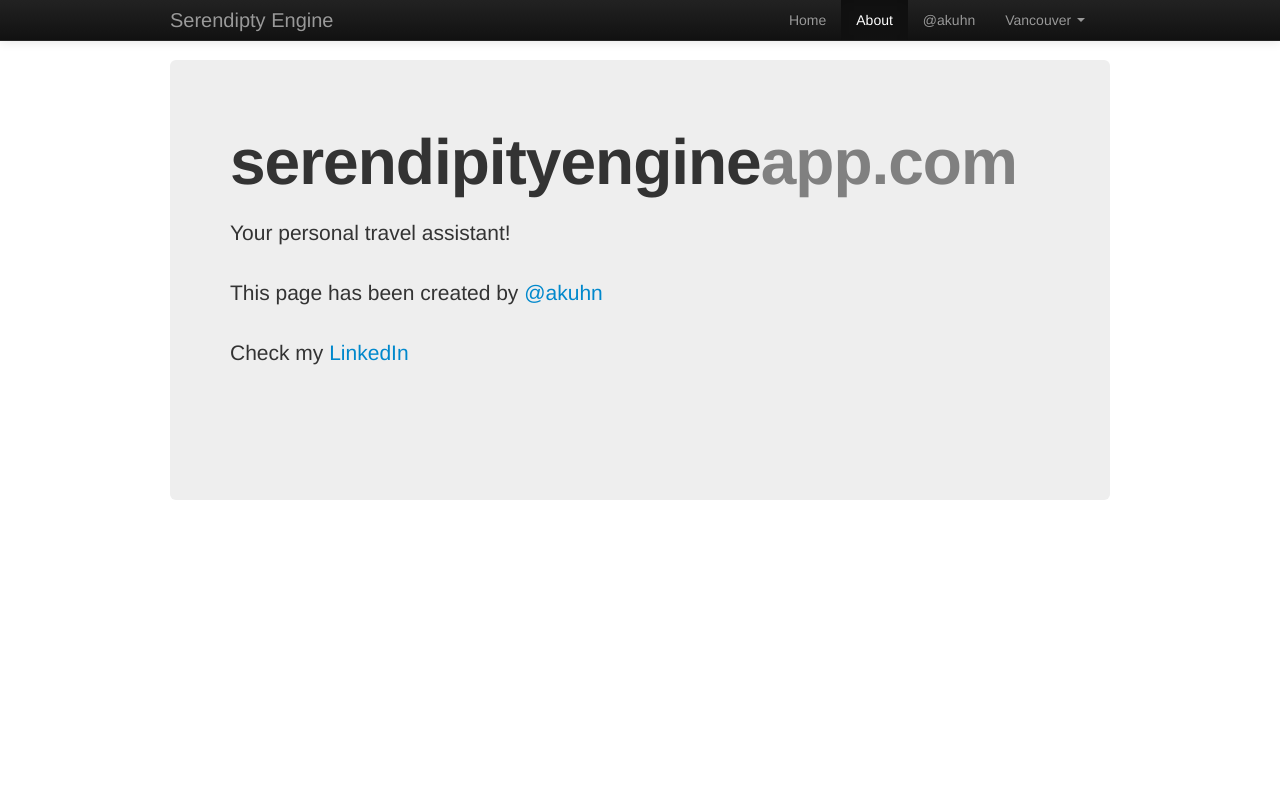
After one commit to akuhn/insight, a Flask app: page /about in a window 1280 px wide. The commit adds this page. Run offline with Flask 2, Linux system fonts and the light colour scheme; parts of the project's set-up code (start-up, migrations or seed data) failed here and were passed over; some libraries are stand-ins or nearby versions.

Commit message:
Created about page.

```diff
--- /dev/null
+++ b/app/templates/about.html
@@ -0,0 +1,69 @@
+<html>
+<head>
+	<link href="static/bootstrap/css/bootstrap.css" rel="stylesheet">
+	<style>
+		body {
+	    padding-top: 60px;
+	    padding-bottom: 40px;
+		}
+		.jumbotron h1 {
+			font-size: 64px;
+			line-height: 1;
+		}
+		.jumbotron p.lead {
+			margin-top: 24px;
+			margin-bottom: 72px;
+		}
+	</style>
+</head>
+<body>
+
+  <div class="navbar navbar-inverse navbar-fixed-top">
+    <div class="navbar-inner">
+      <div class="container">
+        <a class="btn btn-navbar" data-toggle="collapse" data-target=".nav-collapse">
+          <span class="icon-bar"></span>
+          <span class="icon-bar"></span>
+          <span class="icon-bar"></span>
+        </a>
+        <a class="brand" href="http://serendipityengineapp.com">Serendipty Engine</a>
+        <div class="nav-collapse collapse pull-right">
+          <ul class="nav">
+            <li><a href="/">Home</a></li>
+            <li class="active"><a href="/about">About</a></li>
+            <li><a href="http://twitter.com/akuhn">@akuhn</a></li>
+            <li class="dropdown">
+              <a href="/vancouver" class="dropdown-toggle" data-toggle="dropdown">Vancouver <b class="caret"></b></a>
+              <ul class="dropdown-menu">
+                <li class="nav-header">Coming soon</li>
+                <li><a href="#">Beijing</a></li>
+                <li><a href="#">Paris</a></li>
+                <li><a href="#">Rome</a></li>
+                <li><a href="#">San Francisco</a></li>
+              </ul>
+            </li>
+          </ul>
+        </div>
+	</div>
+    </div>
+  </div>
+
+    <div class="container">
+			<div class="jumbotron hero-unit">
+				<h1>serendipityengine<span style="color:gray">app.com</span></h1>
+				<p class="lead">Your personal travel assistant!
+					<br>
+					&nbsp;
+					<br>
+					This page has been created by <a href="http://twitter.com/akuhn">@akuhn</a>
+					<br>
+					&nbsp;
+					<br>
+					Check my <a href="http://linkedin.com/in/adriankuhn">LinkedIn</a>
+				</p>
+			</div>
+
+		</div>
+
+</body>
+</html>
```
Also changed, not shown: app/templates/index.html (+10 -12 lines), app/templates/map.html (+11 -13 lines).
